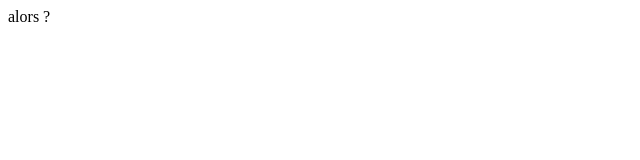
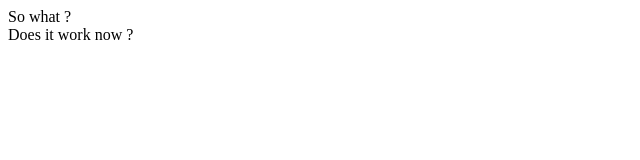
Before and after one commit to JMaxPayet/coursera-module2-git, a plain HTML site: page index.html in a window 1280 px wide. Shown: the whole page, without its empty margins (0-640 px from the left). Drawn offline with Linux system fonts and the light colour scheme.

Commit message:
third commit

```diff
--- a/index.html
+++ b/index.html
@@ -6,6 +6,8 @@
     <title>Essai 6</title>
 </head>
 <body>
-    alors ?
+    So what ?
+    <br>
+    Does it work now ?
 </body>
 </html>
```
